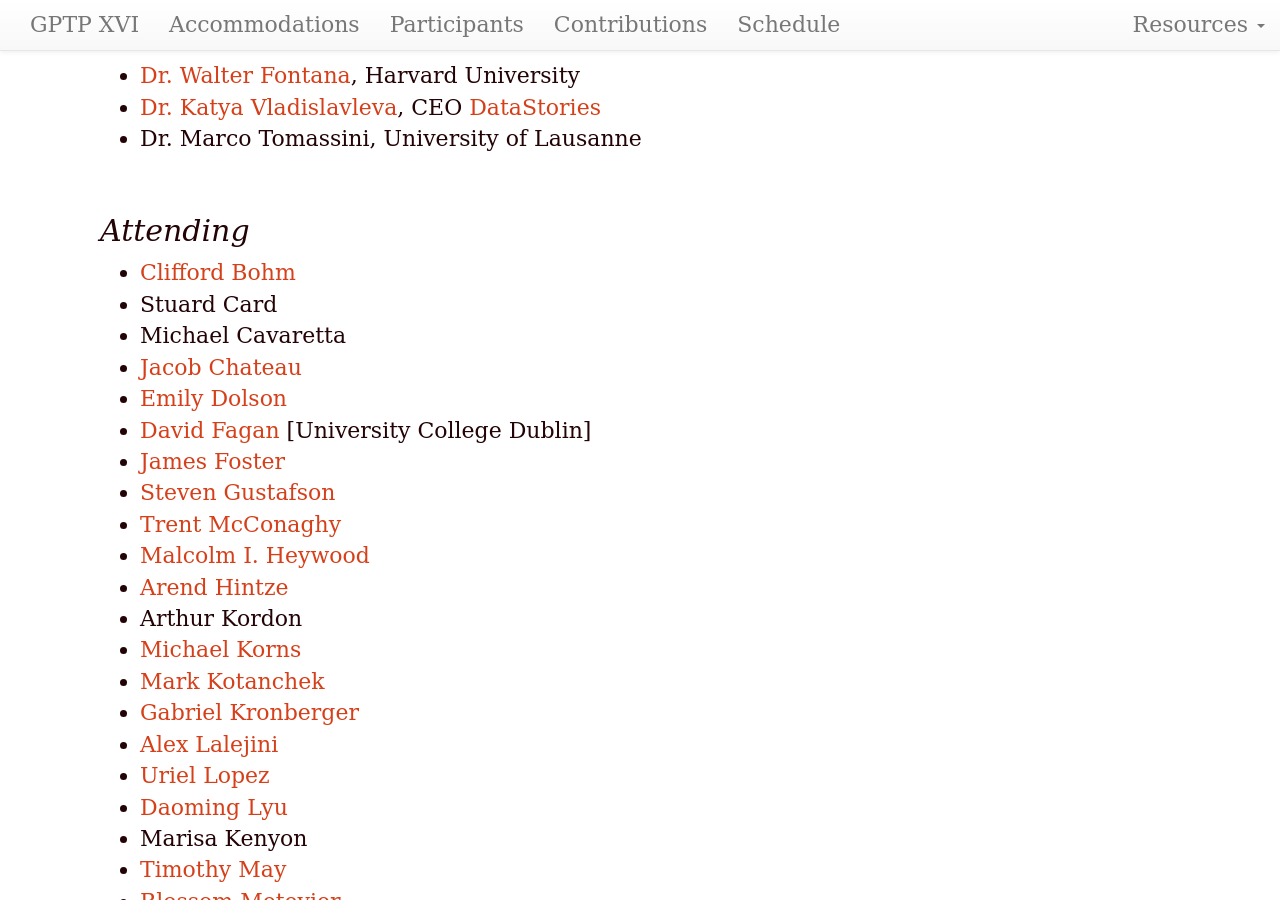
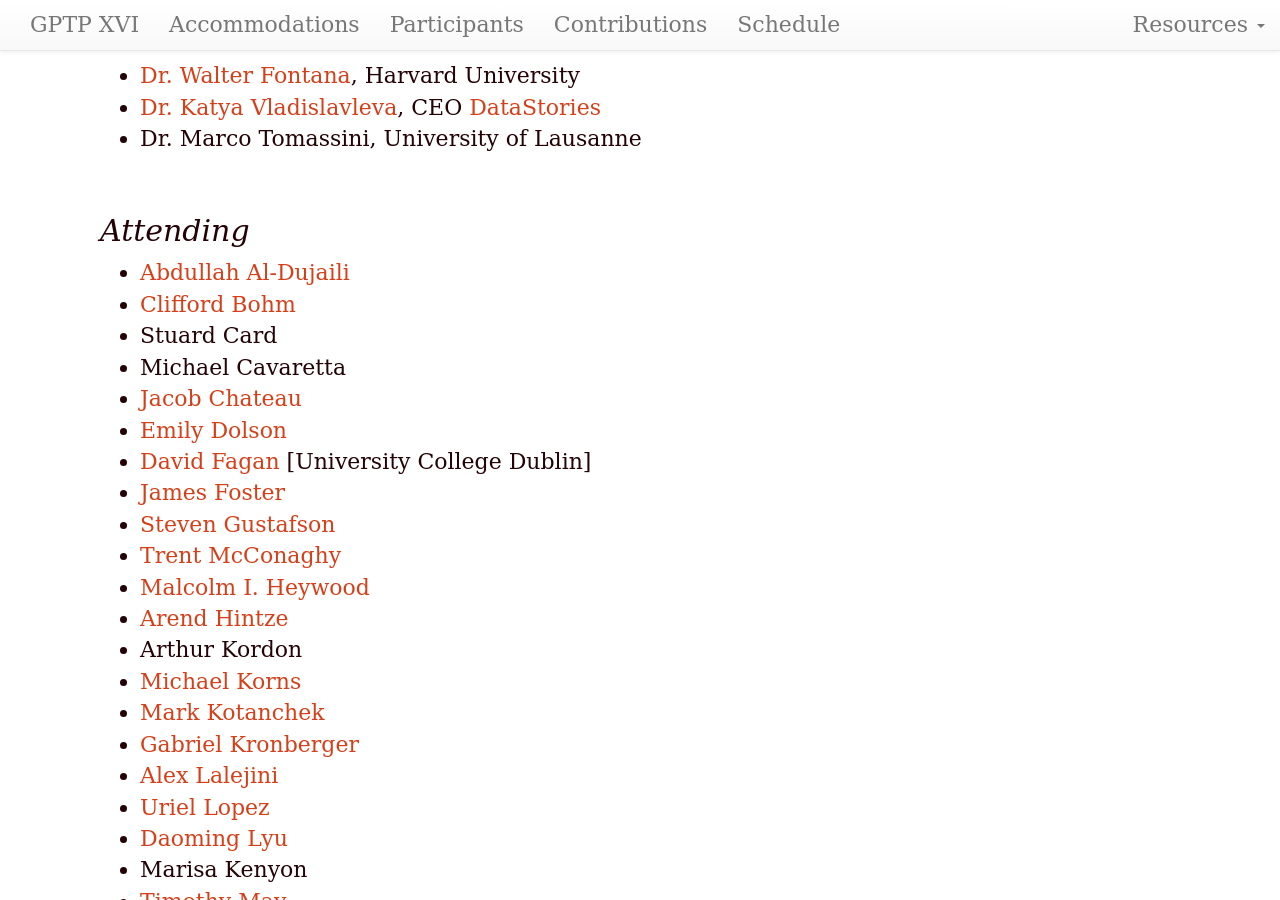
Before and after one commit to GPTP-workshop/gptp-workshop.github.io, a Jekyll site: the page built from attendees.md, in a window 1280 px wide and 900 px high, scrolled down 515 px. Built offline with Jekyll 4.4.1, drawn with Linux system fonts in a browser that asks for light colours.

Commit message:
added https://ash-aldujaili.github.io

```diff
--- a/attendees.md
+++ b/attendees.md
@@ -21,6 +21,7 @@ dates: "May 17-20, 2018"
 
 ## Attending
 
+- [Abdullah Al-Dujaili](https://ash-aldujaili.github.io)
 - [Clifford Bohm](https://cliffbohm.weebly.com)
 - Stuard Card
 - Michael Cavaretta
```
